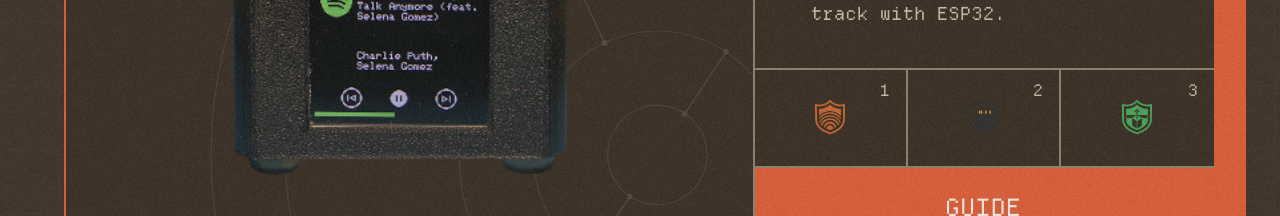
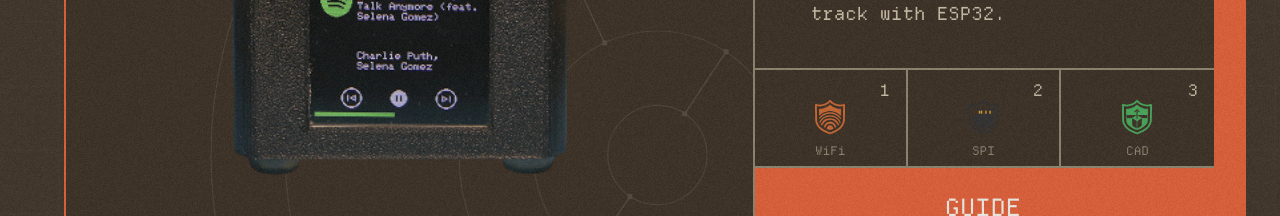
Before and after one commit to hackclub/stasis, a Next.js app: page /starter-projects in a window 1280 px wide. Shown: the part 460-676 px from the top of the page. Built offline with nearby package versions, Linux system fonts and the light colour scheme; a web font is replaced by a local one.

Commit message:
Added badge names

```diff
--- a/app/starter-projects/page.tsx
+++ b/app/starter-projects/page.tsx
@@ -414,10 +414,13 @@ export default function StarterProjectsPage() {
                       const badge = projects[selectedProjectIndex ?? 0].badges[i];
                       const imgUrl = badge ? getBadgeImageUrl(badge) : '';
                       return (
-                        <div key={i} className={`flex-1/3 sm:min-h-24 border-cream-500 relative flex items-center justify-center${i < 2 ? ' border-r-2' : ''}`}>
+                        <div key={i} className={`flex-1/3 sm:min-h-24 border-cream-500 relative flex flex-col items-center justify-center gap-1${i < 2 ? ' border-r-2' : ''}`}>
                           <p className="text-cream-300 absolute top-2 right-4">{i + 1}</p>
                           {imgUrl && (
                             <img src={imgUrl} alt={badge} className="w-10 h-10 object-contain opacity-80" />
+                          )}
+                          {badge && (
+                            <p className="text-cream-500 text-xs absolute bottom-2 left-0 right-0 text-center px-1 leading-tight">{badge}</p>
                           )}
                         </div>
                       );
```
